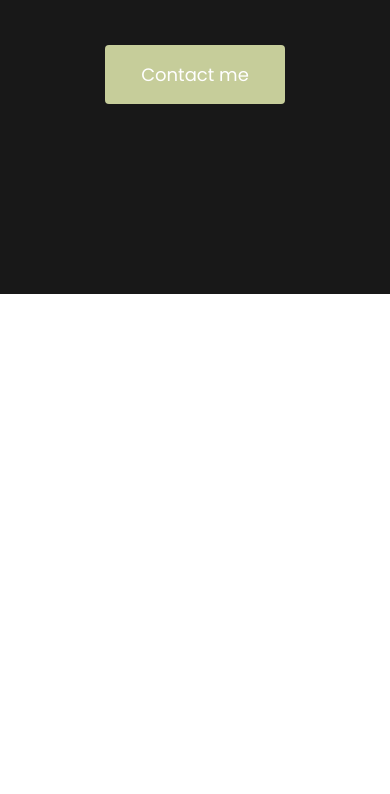
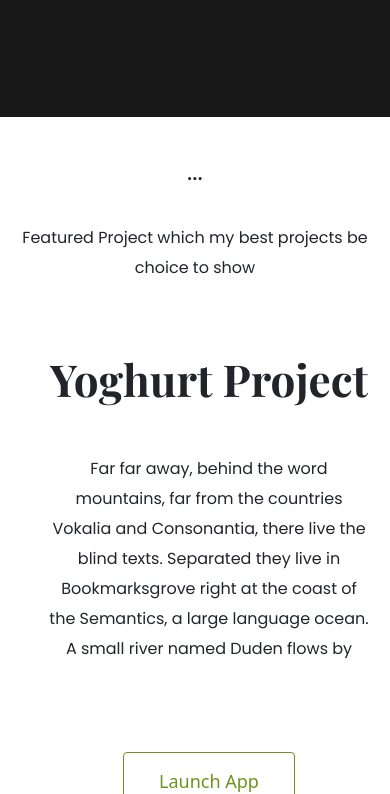
Before and after one commit to Pidkova/portfolio_project, a plain HTML site: page index.html in a window 390 px wide. Shown: the part 655-1449 px from the top of the page. Before the commit the page ends 949 px from the top, so only its background shows below. Drawn offline with nearby package versions, Linux system fonts and the light colour scheme.

Commit message:
Integrated homepage content design

```diff
--- a/css/style.css
+++ b/css/style.css
@@ -3,6 +3,7 @@
   --heading-font-family: "Playfair Display", serif;
   --default-font-family: "Poppins", sans-serif;
   --accent-color: #c6cd9a;
+  --outline-color: #6e941d;
 }
 .hero {
   text-align: center;
@@ -17,6 +18,7 @@
 }
 .hero h1 {
   font-size: 96px;
+  line-height: 1.5;
   font-family: var(--heading-font-family);
   font-weight: bold;
 }
@@ -25,6 +27,7 @@
   font-size: 24px;
   font-weight: normal;
   line-height: 2;
+  margin-top: 30px;
 }
 .btn-brand {
   color: white;
@@ -34,3 +37,53 @@
   font-size: 18px;
   margin: 40px;
 }
+h2 {
+  font-size: 64px;
+  font-family: var(--heading-font-family);
+}
+p {
+  font-family: var(--default-font-family);
+  font-size: 16px;
+  line-height: 30px;
+}
+
+.btn-brand-outline {
+  padding: 15px 35px;
+  border-radius: 4px;
+  font-size: 18px;
+  margin: 40px;
+  color: var(--outline-color);
+  border: 1px solid #6e941d;
+}
+.dots {
+  font-size: 25px;
+  padding: 40px 0 20px 0;
+}
+.row {
+  margin-top: 70px;
+}
+.discription-project {
+  padding-top: 120px;
+  margin-right: 20px;
+}
+.little-note {
+  padding-left: 10px;
+  padding-right: 10px;
+}
+@media (max-width: 900px) {
+  .discription-project {
+    padding: 0;
+    text-align: center;
+  }
+  .discription-project h2 {
+    font-size: 44px;
+  }
+  .hero {
+    padding-top: 125px;
+    padding-bottom: 80px;
+  }
+  .hero h1 {
+    font-size: 50px;
+    line-height: 2;
+  }
+}
--- a/index.html
+++ b/index.html
@@ -3,7 +3,7 @@
   <head>
     <meta charset="UTF-8" />
     <meta http-equiv="X-UA-Compatible" content="IE=edge" />
-    <meta name="viewport" content="width=, initial-scale=1.0" />
+    <meta name="viewport" content="width=device-width, initial-scale=1.0" />
     <title>Document</title>
     <link
       href="https://cdn.jsdelivr.net/npm/bootstrap@5.2.0/dist/css/bootstrap.min.css"
@@ -26,5 +26,56 @@
       <h2>Front-end developer from Ukraine, based in Europe</h2>
       <a href="#" class="btn btn-brand">Contact me</a>
     </div>
+    <p class="text-center dots">...</p>
+    <p class="text-center little-note">
+      Featured Project which my best projects be choice to show
+    </p>
+    <div class="container">
+      <div class="row">
+        <div class="col d-none d-lg-block">
+          <img src="/images/yogurt.png" class="img-fluid" alt="" />
+        </div>
+        <div class="col discription-project ps-5">
+          <h2>Yoghurt Project</h2>
+          <p class="mt-5 mb-5">
+            Far far away, behind the word mountains, far from the countries
+            Vokalia and Consonantia, there live the blind texts. Separated they
+            live in Bookmarksgrove right at the coast of the Semantics, a large
+            language ocean. A small river named Duden flows by
+          </p>
+          <a href="#" class="btn btn-brand-outline">Launch App</a>
+        </div>
+      </div>
+      <div class="row">
+        <div class="col discription-project ps-5">
+          <h2>Weather Project</h2>
+          <p class="mt-5 mb-5">
+            Far far away, behind the word mountains, far from the countries
+            Vokalia and Consonantia, there live the blind texts. Separated they
+            live in Bookmarksgrove right at the coast of the Semantics, a large
+            language ocean. A small river named Duden flows by
+          </p>
+          <a href="#" class="btn btn-brand-outline">Launch App</a>
+        </div>
+        <div class="col d-none d-lg-block">
+          <img src="/images/weather.png" class="img-fluid" alt="" />
+        </div>
+      </div>
+      <div class="row">
+        <div class="col d-none d-lg-block">
+          <img src="/images/dictionary.png" class="img-fluid" alt="" />
+        </div>
+        <div class="col discription-project ps-5">
+          <h2>Dictionary Project</h2>
+          <p class="mt-5 mb-5">
+            Far far away, behind the word mountains, far from the countries
+            Vokalia and Consonantia, there live the blind texts. Separated they
+            live in Bookmarksgrove right at the coast of the Semantics, a large
+            language ocean. A small river named Duden flows by
+          </p>
+          <a href="#" class="btn btn-brand-outline">Launch App</a>
+        </div>
+      </div>
+    </div>
   </body>
 </html>
```
Also changed, not shown: images/dictionary.png (added), images/weather.png (added), images/yogurt.png (added), 2 other files.
